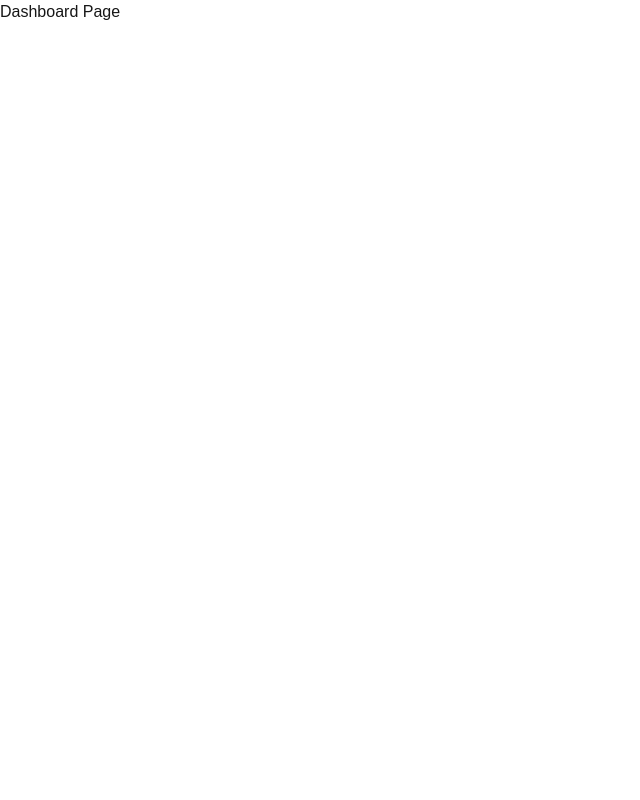
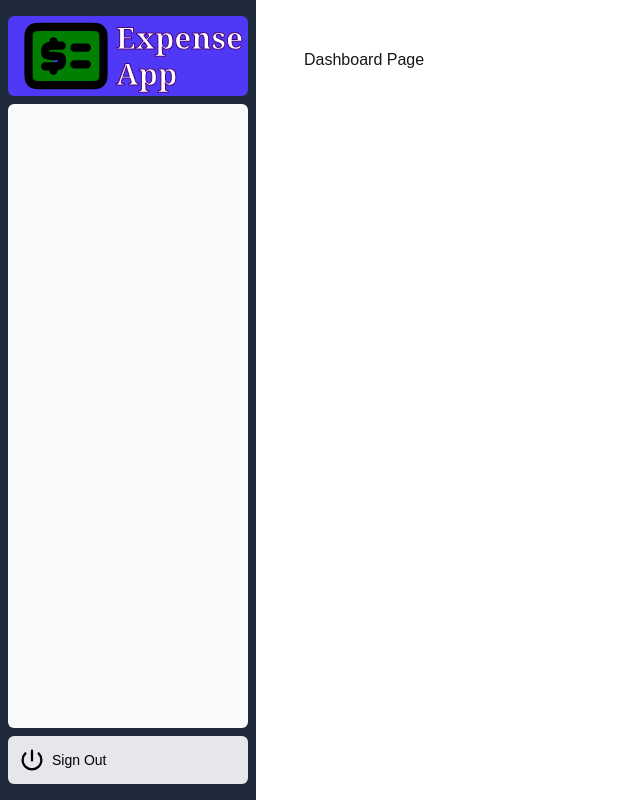
Before and after one commit to Axl-91/expense-frontend, a Next.js app: page /dashboard in a window 1280 px wide. Shown: the whole page, without its empty margins (0-640 px from the left). Built offline with nearby package versions, Linux system fonts and the light colour scheme.

Commit message:
Start of the sidenav on the dashboard

```diff
--- /dev/null
+++ b/src/app/dashboard/layout.tsx
@@ -0,0 +1,17 @@
+import { Metadata } from "next";
+import SideNav from "../ui/dashboard/sidenav";
+
+export const metadata: Metadata = {
+  title: 'Home',
+};
+
+export default function Layout({ children }: { children: React.ReactNode }) {
+  return (
+    <div className="flex flex-col h-screen md:flex-row md:overflow-hidden">
+      <div className="w-full flex-none md:w-64">
+        <SideNav />
+      </div>
+      <div className="flex-grow p-6 md:overflow-y-auto md:p-12">{children}</div>
+    </div>
+  );
+}
--- a/src/app/page.tsx
+++ b/src/app/page.tsx
@@ -10,7 +10,7 @@ export default function Home() {
 
       <div className="mt-5 flex grow gap-4 justify-center">
         <div className="flex flex-col justify-center items-center gap-6 w-full bg-gray-700 rounded-2xl shadow-xl border border-gray-800 text-center">
-          <div className="relative w-0 h-0 border-l-[15px] border-r-[15px] border-b-[26px] border-l-transparent border-r-transparent border-b-indigo-500 hover:border-b-indigo-600 hover:shadow-2xl transition" />
+          <div className="relative w-0 h-0 border-l-[15px] border-r-[15px] border-b-[26px] border-l-transparent border-r-transparent border-b-indigo-500  hover:shadow-2xl transition ease-in-out hover:animate-pulse" />
           <p className="text-xl md:text-3xl md:leading-relaxed text-gray-100">
             <strong className="text-white text-3xl md:text-4xl">Welcome to Expense App</strong>
             <br />
--- /dev/null
+++ b/src/app/ui/dashboard/sidenav.tsx
@@ -0,0 +1,30 @@
+import { PowerIcon } from "@heroicons/react/16/solid";
+import Link from "next/link";
+import ExpenseLogo from "../expenseLogo";
+
+export default function SideNav() {
+  return (
+    <div className="flex h-full flex-col px-3 py-4 md:px-2 bg-gray-800">
+      <Link
+        className="mb-2 flex items-center justify-start h-20 rounded-md bg-indigo-600 hover:bg-indigo-700 p-2"
+        href="/dashboard"
+      >
+        < ExpenseLogo />
+      </Link>
+      <div className="flex grow flex-row justify-between space-x-2 md:flex-col md:space-x-0 md:space-y-2">
+        <div className="hidden h-auto w-full grow rounded-md bg-gray-50 md:block"></div>
+        <form
+          action={async () => {
+            'use server'
+            //TODO: Add logout
+          }}
+        >
+          <button className="flex h-[48px] w-full grow items-center justify-center gap-2 rounded-md bg-gray-200 text-black p-3 text-sm font-medium hover:bg-sky-100 hover:text-indigo-600 md:flex-none md:justify-start md:p-2 md:px-3 cursor-pointer">
+            <PowerIcon className="w-6" />
+            <div className="hidden md:block">Sign Out</div>
+          </button>
+        </form>
+      </div>
+    </div>
+  );
+}
```
